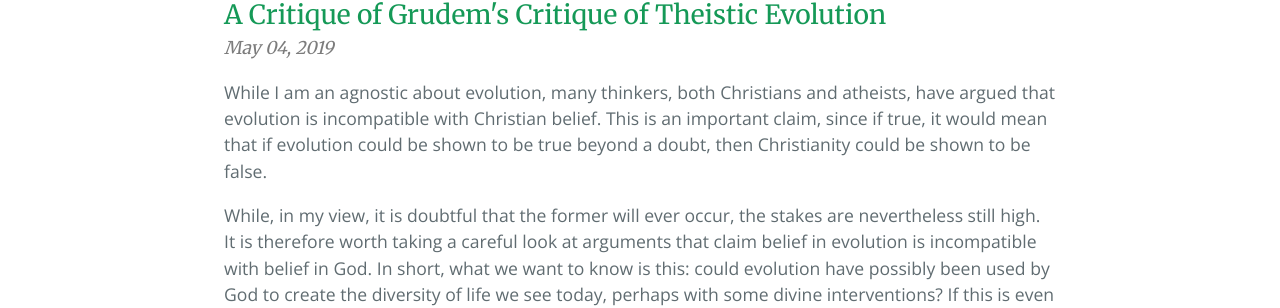
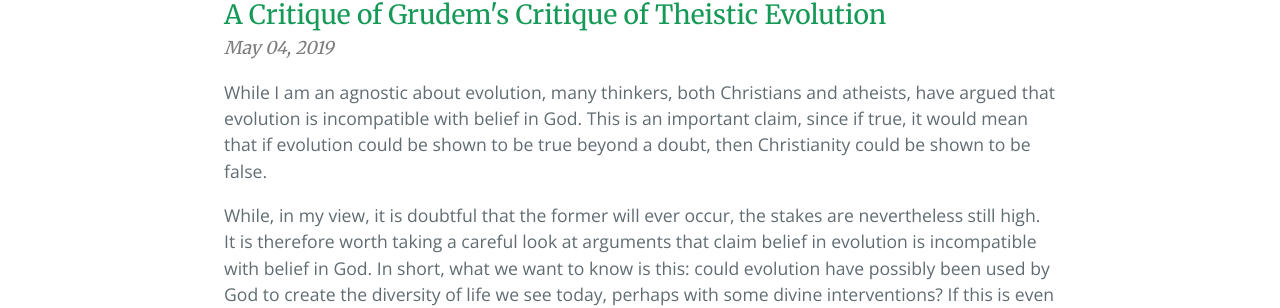
Before and after one commit to second-breakfast/second-breakfast.github.io, a Jekyll site: the page built from _posts/2019-05-05-theistic-evolution.markdown, in a window 1280 px wide and 900 px high. Shown: the part 333-641 px from the top of the window. Built offline with Jekyll 4.4.1, drawn with Linux system fonts in a browser that asks for light colours.

Commit message:
Update Grudem post

```diff
--- a/_posts/2019-05-05-theistic-evolution.markdown
+++ b/_posts/2019-05-05-theistic-evolution.markdown
@@ -6,7 +6,7 @@
 published: true
 ---
 
-While I am an agnostic about evolution, many thinkers, both Christians and atheists, have argued that evolution is incompatible with Christian belief. This is an important claim, since if true, it would mean that if evolution could be shown to be true beyond a doubt, then Christianity could be shown to be false.
+While I am an agnostic about evolution, many thinkers, both Christians and atheists, have argued that evolution is incompatible with belief in God. This is an important claim, since if true, it would mean that if evolution could be shown to be true beyond a doubt, then Christianity could be shown to be false.
 
 While, in my view, it is doubtful that the former will ever occur, the stakes are nevertheless still high. It is therefore worth taking a careful look at arguments that claim belief in evolution is incompatible with belief in God. In short, what we want to know is this: could evolution have possibly been used by God to create the diversity of life we see today, perhaps with some divine interventions? If this is even possible, then Christians need not worry about evolution, whichever way the evidence ends up pointing. The Christian is free to follow the evidence where it leads.
 
```
